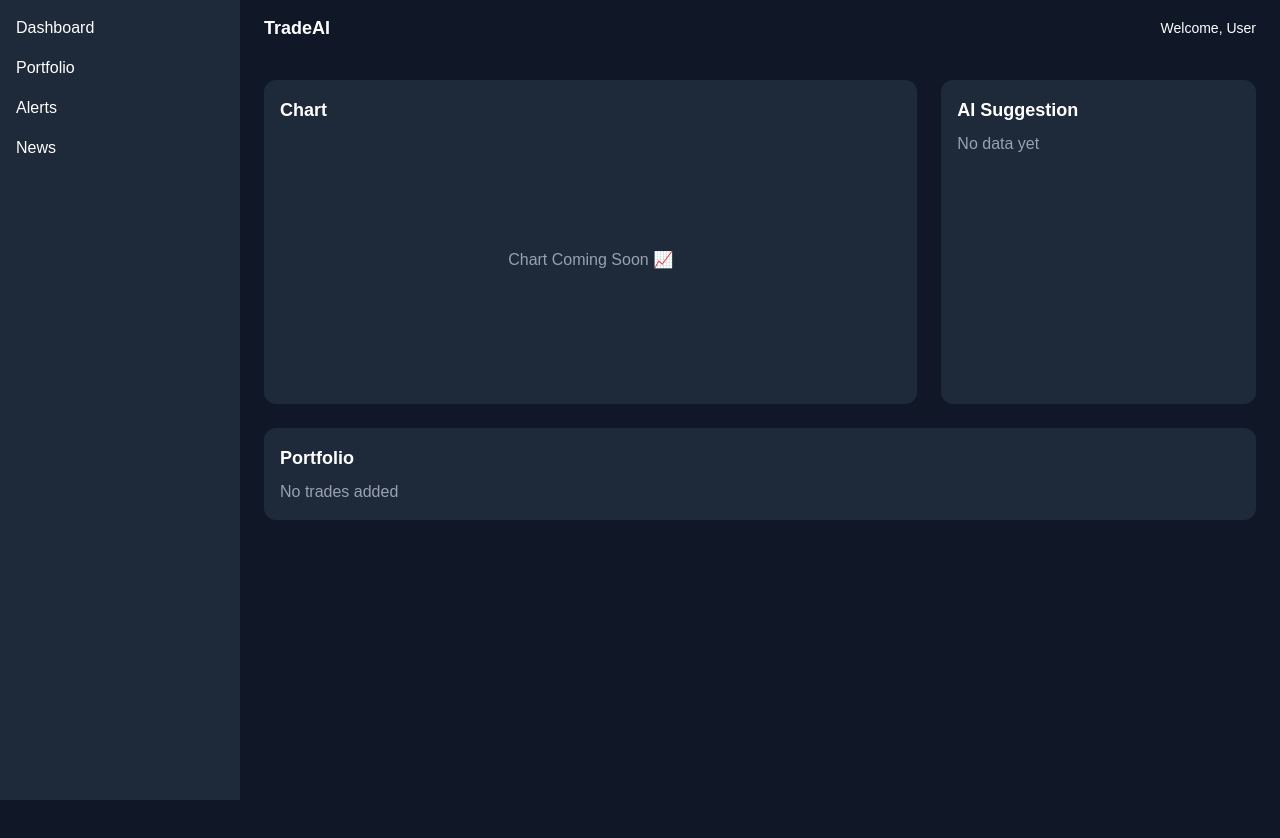
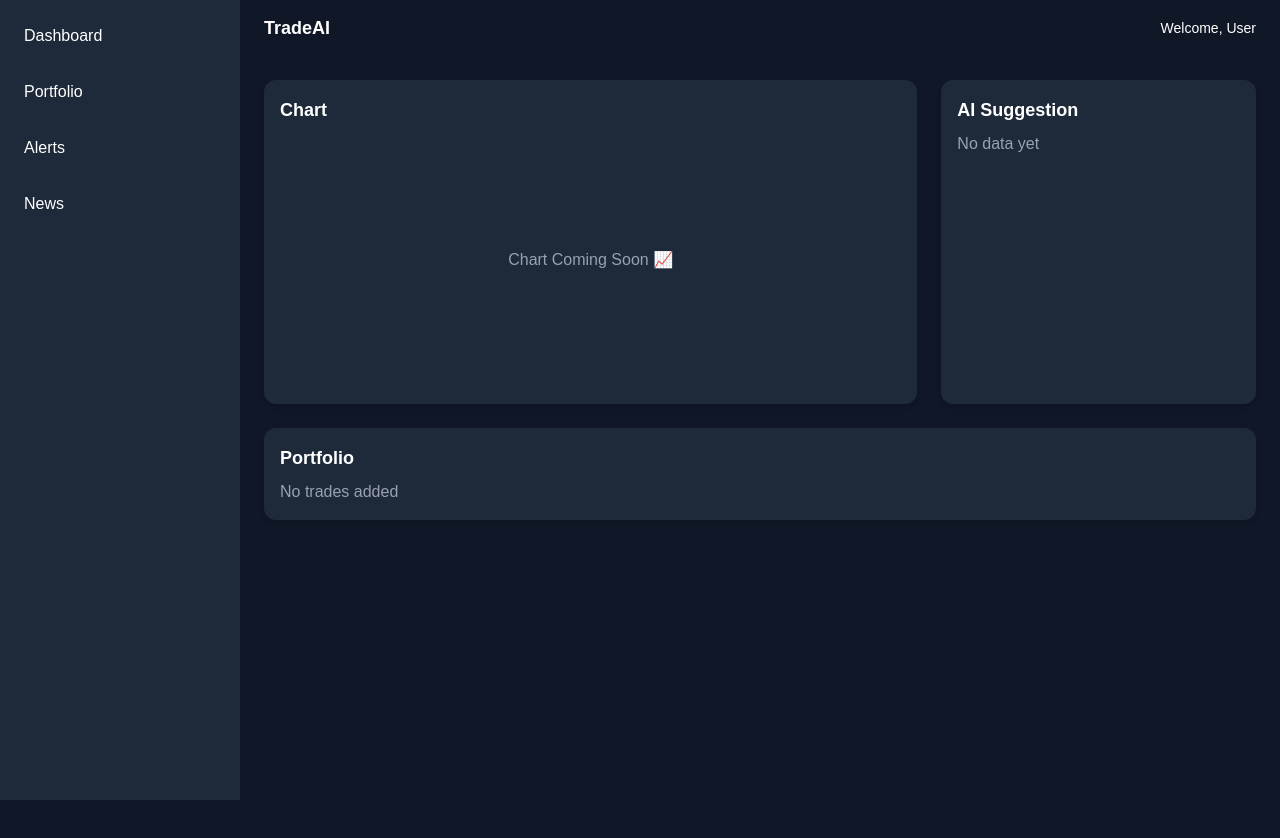
Before and after one commit to alivapriyadarshini5/tradeai, a Next.js app: page / in a window 1280 px wide. Shown: the top 838 px of the page. Before the commit the page ends 800 px from the top, so only its background shows below. Built offline with nearby package versions, Linux system fonts and the light colour scheme.

Commit message:
completed dashboard ui layout

```diff
--- a/app/layout.tsx
+++ b/app/layout.tsx
@@ -15,7 +15,7 @@ export default function RootLayout({
 
           <div className="flex-1">
             <Navbar />
-            <main className="p-6">{children}</main>
+            <main className="p-6 bg-gray-900 min-h-screen">{children}</main>
           </div>
         </div>
       </body>
--- a/app/page.tsx
+++ b/app/page.tsx
@@ -1,19 +1,19 @@
 export default function Home() {
   return (
     <div className="grid grid-cols-3 gap-6">
-      <div className="col-span-2 bg-gray-800 p-4 rounded-xl">
+      <div className="col-span-2 bg-gray-800 p-4 rounded-xl shadow-md">
         <h2 className="text-lg font-semibold mb-2">Chart</h2>
         <div className="h-64 flex items-center justify-center text-gray-400">
           Chart Coming Soon 📈
         </div>
       </div>
 
-      <div className="bg-gray-800 p-4 rounded-xl">
+      <div className="bg-gray-800 p-4 rounded-xl shadow-md">
         <h2 className="text-lg font-semibold mb-2">AI Suggestion</h2>
         <p className="text-gray-400">No data yet</p>
       </div>
 
-      <div className="col-span-3 bg-gray-800 p-4 rounded-xl">
+      <div className="col-span-3 bg-gray-800 p-4 rounded-xl shadow-md">
         <h2 className="text-lg font-semibold mb-2">Portfolio</h2>
         <p className="text-gray-400">No trades added</p>
       </div>
--- a/components/Sidebar.tsx
+++ b/components/Sidebar.tsx
@@ -2,10 +2,14 @@ export default function Sidebar() {
   return (
     <div className="w-60 h-screen bg-gray-800 text-white p-4">
       <ul className="space-y-4">
-        <li className="hover:text-blue-400 cursor-pointer">Dashboard</li>
-        <li className="hover:text-blue-400 cursor-pointer">Portfolio</li>
-        <li className="hover:text-blue-400 cursor-pointer">Alerts</li>
-        <li className="hover:text-blue-400 cursor-pointer">News</li>
+        <li className="hover:bg-gray-700 p-2 rounded cursor-pointer">
+          Dashboard
+        </li>
+        <li className="hover:bg-gray-700 p-2 rounded cursor-pointer">
+          Portfolio
+        </li>
+        <li className="hover:bg-gray-700 p-2 rounded cursor-pointer">Alerts</li>
+        <li className="hover:bg-gray-700 p-2 rounded cursor-pointer">News</li>
       </ul>
     </div>
   );
--- a/package.json
+++ b/package.json
@@ -9,8 +9,10 @@
     "lint": "eslint"
   },
   "dependencies": {
+    "chart.js": "^4.5.1",
     "next": "16.2.1",
     "react": "19.2.4",
+    "react-chartjs-2": "^5.3.1",
     "react-dom": "19.2.4"
   },
   "devDependencies": {
```
Also changed, not shown: 1 other file (tests, documents, lock files or other folders).
